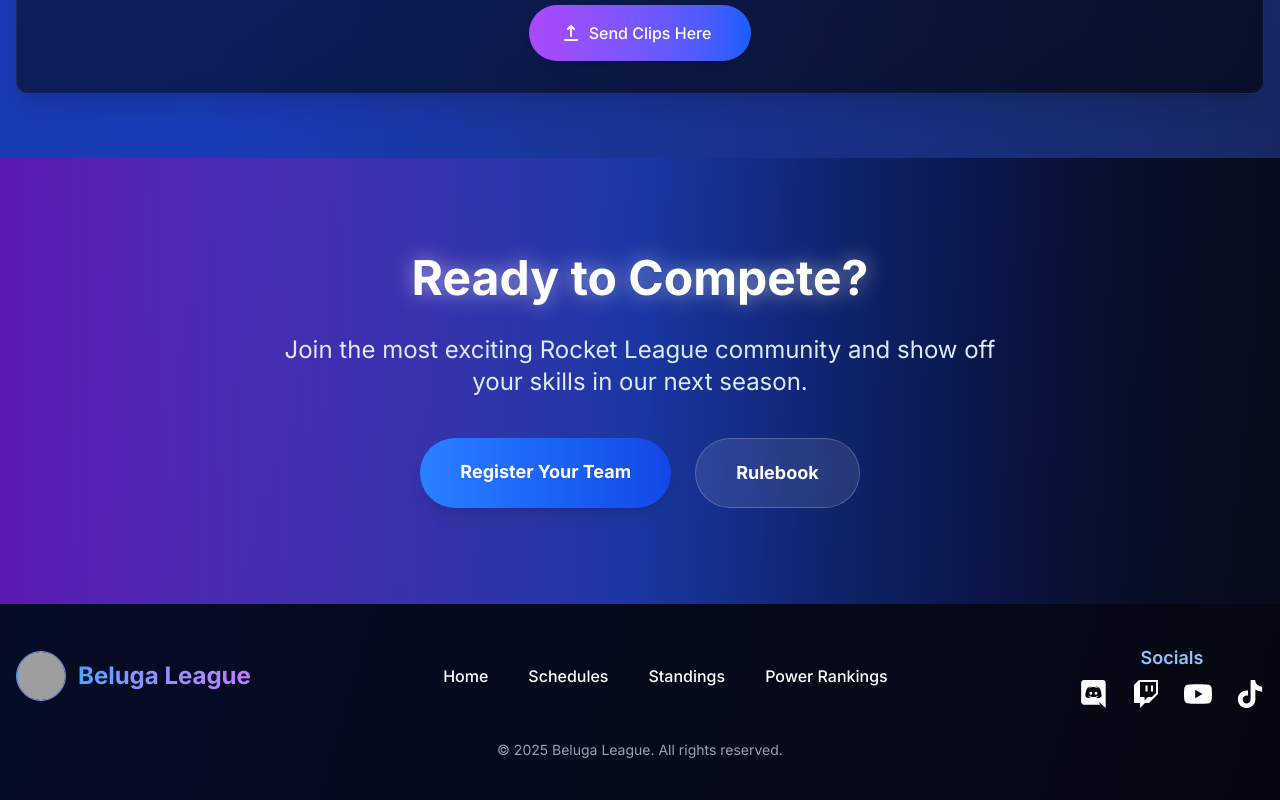
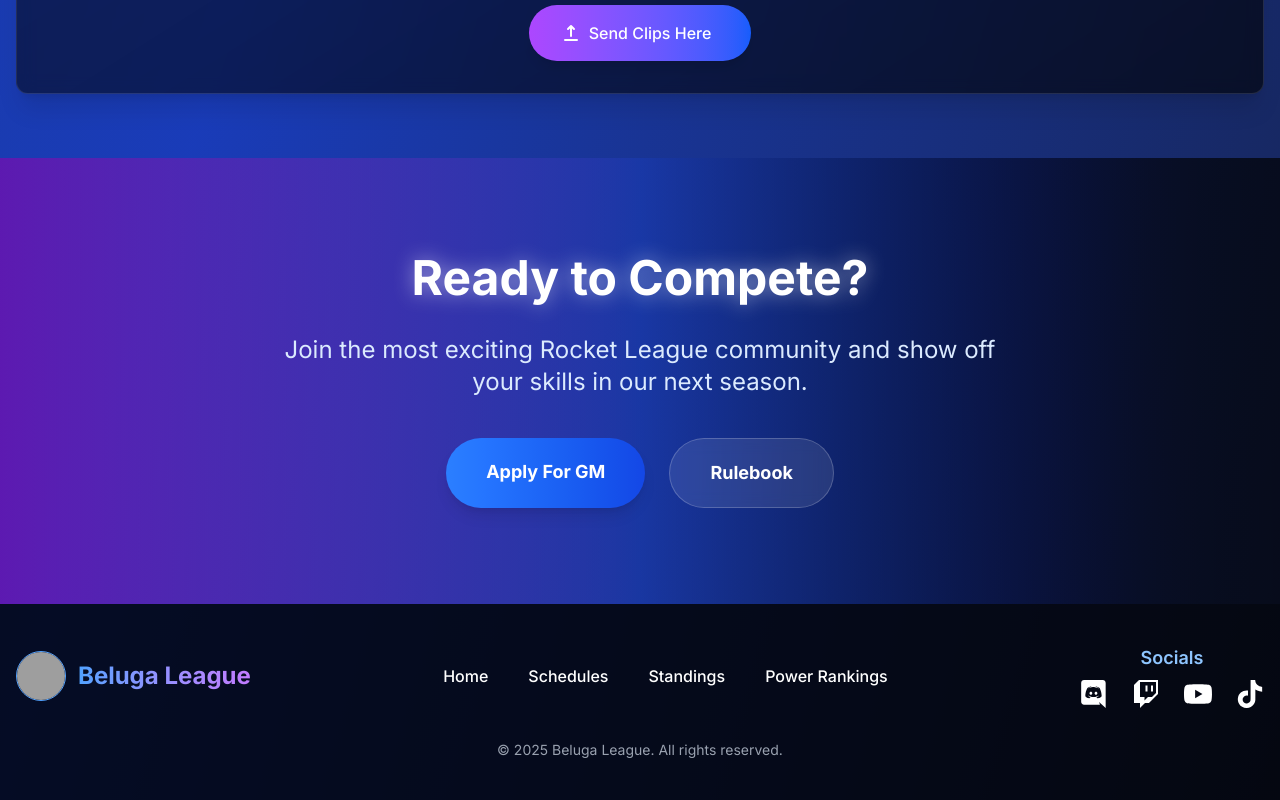
Before and after one commit to Garrydhanoa/beluga-league, a Next.js app: page / in a window 1280 px wide. Shown: the part 3555-4355 px from the top of the page. Built offline with nearby package versions, Linux system fonts and the light colour scheme; grey boxes are pictures that could not be loaded.

Commit message:
Update registration link and button text to "Apply For GM" in Home component

```diff
--- a/app/page.tsx
+++ b/app/page.tsx
@@ -343,12 +343,12 @@ export default function Home() {
             </p>
             <div className="flex flex-col sm:flex-row justify-center gap-6">
               <a
-                href="/development"
+                href="https://docs.google.com/forms/d/e/1FAIpQLScR3pdfPVDn9H0u_FIo6KaNMG8HvHRvuai7GSnk3XuVH-raUA/viewform?usp=header"
                 target="_blank"
                 rel="noopener noreferrer"
                 className="px-10 py-5 bg-gradient-to-r from-blue-500 to-blue-700 rounded-full font-bold text-white text-lg hover:from-blue-600 hover:to-blue-800 transition shadow-lg transform hover:scale-105 inline-block text-center"
               >
-                Register Your Team
+                Apply For GM
               </a>
               {/* Rulebook button */}
               <a
```
